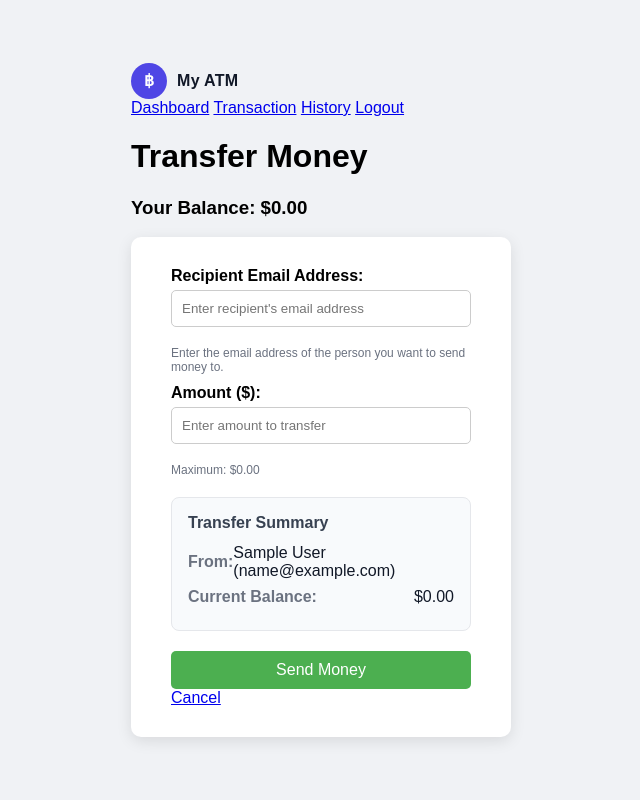
After one commit to Asia-Pacific-International-university/midterm-exam-atm-p-e-koko, a PHP site: page /transfer.php in a window 1280 px wide. The commit adds this page. Shown: the whole page, without its empty margins (319-959 px from the left). Run offline with PHP 8.4, Linux system fonts and the light colour scheme; the visitor is signed in with stand-in values (Sample User, id 1).

Commit message:
Implement User-to-User Transfers

```diff
--- a/assets/css/style.css
+++ b/assets/css/style.css
@@ -266,3 +266,68 @@ button:hover {
     color: #888;
     text-align: right;
 }
+
+/* ---------------- Transfer Page Styles ---------------- */
+.form-help {
+    font-size: 12px;
+    color: #6b7280;
+    display: block;
+    margin-top: 4px;
+    margin-bottom: 10px;
+}
+
+.transfer-summary {
+    background: #f8fafc;
+    border: 1px solid #e5e7eb;
+    border-radius: 8px;
+    padding: 16px;
+    margin: 20px 0;
+}
+
+.transfer-summary h4 {
+    margin: 0 0 12px 0;
+    color: #374151;
+    font-size: 16px;
+}
+
+.summary-row {
+    display: flex;
+    justify-content: space-between;
+    align-items: center;
+    margin-bottom: 8px;
+}
+
+.summary-label {
+    font-weight: 600;
+    color: #6b7280;
+}
+
+.summary-value {
+    color: #111827;
+    font-weight: 500;
+}
+
+.transfer-info {
+    background: #fef3c7;
+    border: 1px solid #f59e0b;
+    border-radius: 8px;
+    padding: 16px;
+    margin-top: 24px;
+}
+
+.transfer-info h4 {
+    margin: 0 0 12px 0;
+    color: #92400e;
+    font-size: 16px;
+}
+
+.transfer-info ul {
+    margin: 0;
+    padding-left: 18px;
+}
+
+.transfer-info li {
+    color: #92400e;
+    margin-bottom: 6px;
+    font-size: 14px;
+}
--- a/includes/helpers.php
+++ b/includes/helpers.php
@@ -216,4 +216,104 @@ function processTransaction($userId, $type, $amount, $newBalance, $pdo) {
     }
 }
 }
+
+// Get user ID by email
+if (!function_exists('getUserByEmail')) {
+function getUserByEmail($email, $pdo) {
+    $sql = "SELECT id, name, balance FROM users WHERE email = :email LIMIT 1";
+    $stmt = $pdo->prepare($sql);
+    $stmt->execute([':email' => $email]);
+
+    return $stmt->fetch(PDO::FETCH_ASSOC);
+}
+}
+
+// Validate transfer parameters
+if (!function_exists('validateTransfer')) {
+function validateTransfer($senderEmail, $recipientEmail, $amount, $senderBalance) {
+    $errors = array();
+
+    // Check if recipient email is provided and valid
+    if (empty($recipientEmail)) {
+        $errors[] = "Recipient email is required.";
+    } elseif (!validateEmail($recipientEmail)) {
+        $errors[] = "Please enter a valid recipient email address.";
+    }
+
+    // Check if sender is trying to transfer to themselves
+    if ($senderEmail === $recipientEmail) {
+        $errors[] = "You cannot transfer money to yourself.";
+    }
+
+    // Validate amount
+    if (empty($amount) || !is_numeric($amount) || $amount <= 0) {
+        $errors[] = "Please enter a valid amount greater than 0.";
+    } elseif ($amount > $senderBalance) {
+        $errors[] = "Insufficient balance. Current balance: $" . number_format($senderBalance, 2);
+    }
+
+    return $errors;
+}
+}
+
+// Process transfer between users with atomic transaction
+if (!function_exists('processTransfer')) {
+function processTransfer($senderId, $recipientId, $amount, $senderNewBalance, $recipientNewBalance, $pdo) {
+    try {
+        // Start transaction
+        $pdo->beginTransaction();
+
+        // Update sender balance
+        $updateSenderSql = "UPDATE users SET balance = :balance WHERE id = :id";
+        $updateSenderStmt = $pdo->prepare($updateSenderSql);
+        $updateSenderStmt->execute([
+            ':balance' => $senderNewBalance,
+            ':id' => $senderId
+        ]);
+
+        // Update recipient balance
+        $updateRecipientSql = "UPDATE users SET balance = :balance WHERE id = :id";
+        $updateRecipientStmt = $pdo->prepare($updateRecipientSql);
+        $updateRecipientStmt->execute([
+            ':balance' => $recipientNewBalance,
+            ':id' => $recipientId
+        ]);
+
+        // Record transaction for sender (transfer out)
+        $senderTransactionSql = "INSERT INTO transactions (user_id, type, amount, balance_after) VALUES (:user_id, :type, :amount, :balance_after)";
+        $senderTransactionStmt = $pdo->prepare($senderTransactionSql);
+        $senderTransactionStmt->execute([
+            ':user_id' => $senderId,
+            ':type' => 'transfer',
+            ':amount' => -$amount, // Negative for outgoing transfer
+            ':balance_after' => $senderNewBalance
+        ]);
+
+        // Get the sender transaction ID
+        $senderTransactionId = $pdo->lastInsertId();
+
+        // Record transaction for recipient (transfer in)
+        $recipientTransactionSql = "INSERT INTO transactions (user_id, type, amount, balance_after) VALUES (:user_id, :type, :amount, :balance_after)";
+        $recipientTransactionStmt = $pdo->prepare($recipientTransactionSql);
+        $recipientTransactionStmt->execute([
+            ':user_id' => $recipientId,
+            ':type' => 'transfer',
+            ':amount' => $amount, // Positive for incoming transfer
+            ':balance_after' => $recipientNewBalance
+        ]);
+
+        // Get the recipient transaction ID
+        $recipientTransactionId = $pdo->lastInsertId();
+
+        // Commit transaction
+        $pdo->commit();
+        return array('success' => true, 'sender_transaction_id' => $senderTransactionId, 'recipient_transaction_id' => $recipientTransactionId);
+
+    } catch (Exception $e) {
+        // Rollback transaction on error
+        $pdo->rollback();
+        return array('success' => false, 'error' => $e->getMessage());
+    }
+}
+}
 ?>
--- /dev/null
+++ b/transfer.php
@@ -0,0 +1,213 @@
+<?php
+session_start();
+require "includes/db.php";
+require "includes/helpers.php";
+require "includes/auth.php";
+
+// Require login - will redirect to login page if not logged in
+requireLogin();
+
+// Verify user session is still valid
+if (!verifyUserSession($pdo)) {
+    header("Location: login.php");
+    exit;
+}
+
+$message = "";
+$messageType = "";
+
+// Handle form submission
+if ($_SERVER['REQUEST_METHOD'] === 'POST') {
+    $recipientEmail = cleanInput($_POST['recipient_email']);
+    $amount = cleanInput($_POST['amount']);
+
+    // Get sender information
+    $senderSql = "SELECT id, email, balance, name FROM users WHERE id = :id LIMIT 1";
+    $senderStmt = $pdo->prepare($senderSql);
+    $senderStmt->execute([':id' => $_SESSION['user_id']]);
+    $sender = $senderStmt->fetch(PDO::FETCH_ASSOC);
+
+    if (!$sender) {
+        $message = "Error: Unable to retrieve sender information.";
+        $messageType = "error";
+    } else {
+        // Validate transfer parameters
+        $validationErrors = validateTransfer($sender['email'], $recipientEmail, $amount, $sender['balance']);
+
+        if (!empty($validationErrors)) {
+            $message = implode(" ", $validationErrors);
+            $messageType = "error";
+        } else {
+            $amount = floatval($amount);
+
+            // Check if recipient exists
+            $recipient = getUserByEmail($recipientEmail, $pdo);
+
+            if (!$recipient) {
+                $message = "Error: Recipient email address not found.";
+                $messageType = "error";
+            } else {
+                // Calculate new balances
+                $senderNewBalance = $sender['balance'] - $amount;
+                $recipientNewBalance = $recipient['balance'] + $amount;
+
+                // Process the transfer
+                $transferResult = processTransfer(
+                    $sender['id'],
+                    $recipient['id'],
+                    $amount,
+                    $senderNewBalance,
+                    $recipientNewBalance,
+                    $pdo
+                );
+
+                if ($transferResult['success']) {
+                    $message = "Successfully transferred $" . number_format($amount, 2) . " to " . htmlspecialchars($recipient['name']) . " (" . htmlspecialchars($recipientEmail) . "). New balance: $" . number_format($senderNewBalance, 2);
+                    $messageType = "success";
+
+                    // Log activities for both users
+                    logActivity($sender['id'], 'withdraw', "Transferred $" . number_format($amount, 2) . " to " . $recipient['name'], $pdo);
+                    logActivity($recipient['id'], 'deposit', "Received $" . number_format($amount, 2) . " from " . $sender['name'], $pdo);
+
+                    // Clear form data on success
+                    $recipientEmail = '';
+                    $amount = '';
+
+                } else {
+                    $message = "Transfer failed. Please try again. Error: " . ($transferResult['error'] ?? 'Unknown error');
+                    $messageType = "error";
+                }
+            }
+        }
+    }
+}
+
+// Get current user balance and name
+$sql = "SELECT balance, name, email FROM users WHERE id = :id LIMIT 1";
+$stmt = $pdo->prepare($sql);
+$stmt->execute([':id' => $_SESSION['user_id']]);
+$user = $stmt->fetch(PDO::FETCH_ASSOC);
+$currentBalance = $user['balance'];
+$userName = $user['name'];
+$userEmail = $user['email'];
+?>
+<!DOCTYPE html>
+<html lang="en">
+<head>
+    <meta charset="UTF-8">
+    <meta name="viewport" content="width=device-width, initial-scale=1.0">
+    <link rel="stylesheet" href="assets/css/style.css" type="text/css">
+    <title>Transfer Money - My ATM</title>
+</head>
+<body class="transaction-page">
+    <div class="container">
+        <header class="page-header">
+            <div class="brand">
+                <div class="brand-logo">฿</div>
+                <div class="brand-name">My ATM</div>
+            </div>
+            <nav class="nav-links">
+                <a href="dashboard.php">Dashboard</a>
+                <a href="transaction.php">Transaction</a>
+                <a href="history.php">History</a>
+                <a href="logout.php">Logout</a>
+            </nav>
+        </header>
+
+        <main class="transaction-main">
+            <div class="transaction-card">
+                <h1>Transfer Money</h1>
+                <div class="current-balance">
+                    <h3>Your Balance: $<?php echo number_format($currentBalance, 2); ?></h3>
+                </div>
+
+                <?php if (!empty($message)): ?>
+                    <div class="message <?php echo $messageType; ?>">
+                        <?php echo $message; ?>
+                    </div>
+                <?php endif; ?>
+
+                <form class="transaction-form" method="POST" action="transfer.php">
+                    <div class="form-group">
+                        <label for="recipient_email">Recipient Email Address:</label>
+                        <input type="email"
+                               name="recipient_email"
+                               id="recipient_email"
+                               placeholder="Enter recipient's email address"
+                               value="<?php echo isset($recipientEmail) ? htmlspecialchars($recipientEmail) : ''; ?>"
+                               required>
+                        <small class="form-help">Enter the email address of the person you want to send money to.</small>
+                    </div>
+
+                    <div class="form-group">
+                        <label for="amount">Amount ($):</label>
+                        <input type="number"
+                               name="amount"
+                               id="amount"
+                               step="0.01"
+                               min="0.01"
+                               max="<?php echo $currentBalance; ?>"
+                               placeholder="Enter amount to transfer"
+                               value="<?php echo isset($amount) ? htmlspecialchars($amount) : ''; ?>"
+                               required>
+                        <small class="form-help">Maximum: $<?php echo number_format($currentBalance, 2); ?></small>
+                    </div>
+
+                    <div class="transfer-summary">
+                        <h4>Transfer Summary</h4>
+                        <div class="summary-row">
+                            <span class="summary-label">From:</span>
+                            <span class="summary-value"><?php echo htmlspecialchars($userName); ?> (<?php echo htmlspecialchars($userEmail); ?>)</span>
+                        </div>
+                        <div class="summary-row">
+                            <span class="summary-label">Current Balance:</span>
+                            <span class="summary-value">$<?php echo number_format($currentBalance, 2); ?></span>
+                        </div>
+                    </div>
+
+                    <div class="form-actions">
+                        <button type="submit" class="btn-primary">Send Money</button>
+                        <a href="dashboard.php" class="btn-secondary">Cancel</a>
+                    </div>
+                </form>
+
+
+            </div>
+        </main>
+    </div>
+
+    <script>
+        // Add some client-side validation
+        document.addEventListener('DOMContentLoaded', function() {
+            const form = document.querySelector('.transaction-form');
+            const recipientEmailInput = document.getElementById('recipient_email');
+            const amountInput = document.getElementById('amount');
+            const currentBalance = <?php echo $currentBalance; ?>;
+            const userEmail = '<?php echo addslashes($userEmail); ?>';
+
+            form.addEventListener('submit', function(e) {
+                // Check if trying to transfer to self
+                if (recipientEmailInput.value.toLowerCase() === userEmail.toLowerCase()) {
+                    e.preventDefault();
+                    alert('You cannot transfer money to yourself.');
+                    return;
+                }
+
+                // Check amount
+                const amount = parseFloat(amountInput.value);
+                if (amount > currentBalance) {
+                    e.preventDefault();
+                    alert('Transfer amount cannot exceed your current balance of $' + currentBalance.toFixed(2));
+                    return;
+                }
+
+                // Confirm transfer
+                const confirmMessage = `Are you sure you want to transfer $${amount.toFixed(2)} to ${recipientEmailInput.value}?`;
+                if (!confirm(confirmMessage)) {
+                    e.preventDefault();
+                }
+            });
+        });
+    </script>
+</body>
+</html>
```
